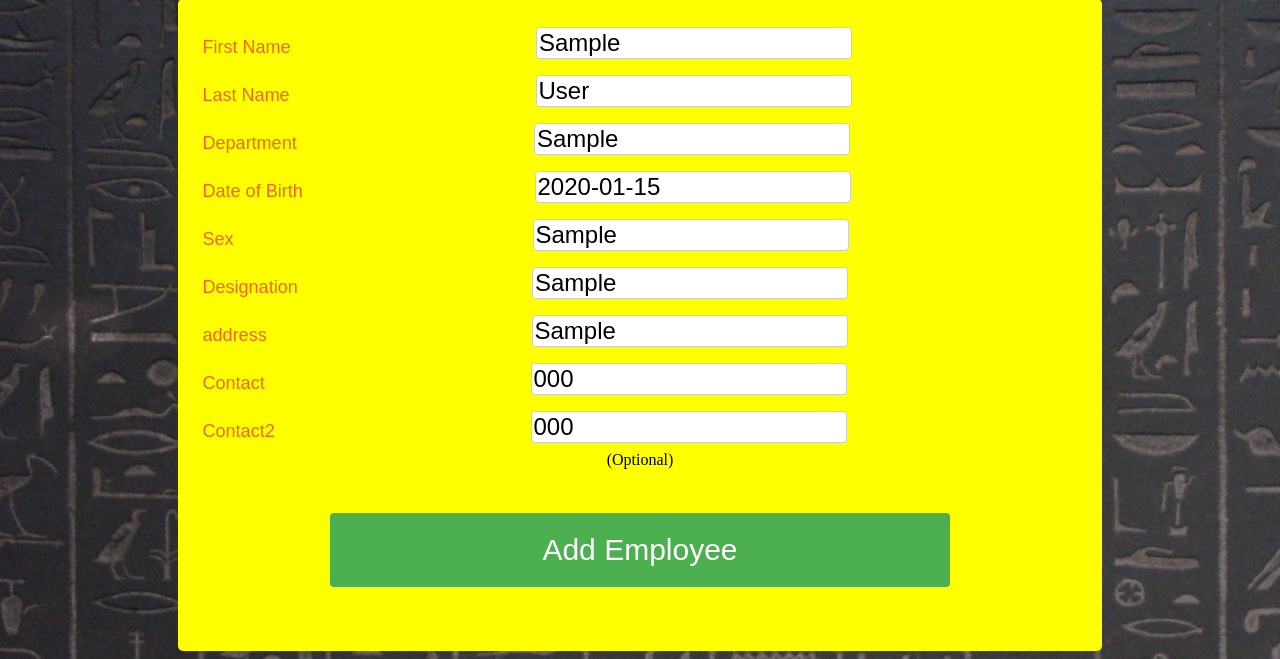
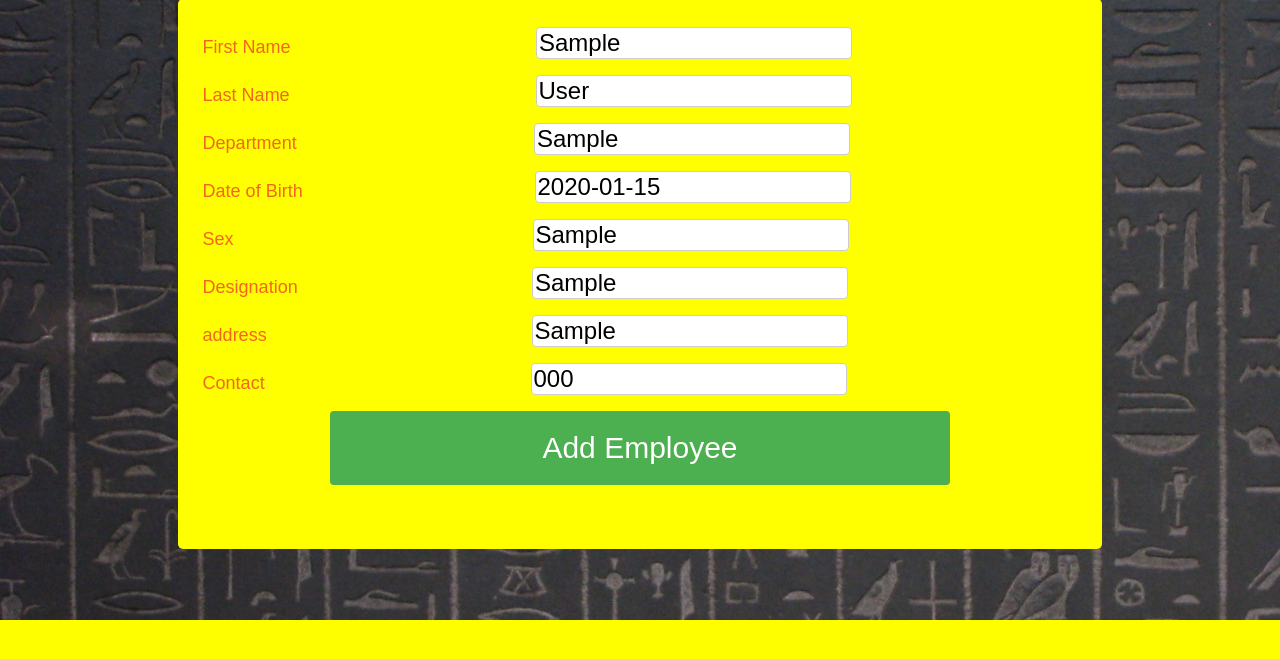
Before and after one commit to biabbas/DBMS-Project-, a Django app: template Museum-Management-System-master/museum/templates/reg_emp.html in a window 1280 px wide. Shown: the part 180-839 px from the top of the page. After the commit the page ends 800 px from the top, so only its background shows below. Run offline with Django 3.2, Linux system fonts and the light colour scheme; the template is opened without the code that fills it: most values are stand-ins (such as "Sample title", 1, 10 or a date in 2020).

Commit message:
Update reg_emp.html

```diff
--- a/Museum-Management-System-master/museum/templates/reg_emp.html
+++ b/Museum-Management-System-master/museum/templates/reg_emp.html
@@ -36,11 +36,8 @@
       <input type='text' required name='address' value={{address}}>
       <br>
       <label class="label">Contact&nbsp;&nbsp;&nbsp;&nbsp;&nbsp;&nbsp;</label>
-      <input type='number' required name='phone1' value={{phone1}}>
+      <input type='number' required name='phone' value={{phone}}>
       <br>
-      <label class="label">Contact2&nbsp;&nbsp;&nbsp;&nbsp;</label>
-      <input type='number' name='phone2' value={{phone2}}>
-      <br>(Optional)<br><br><br>
 
       <input name='submit' type='submit' value='Add Employee'><br>
 
```
